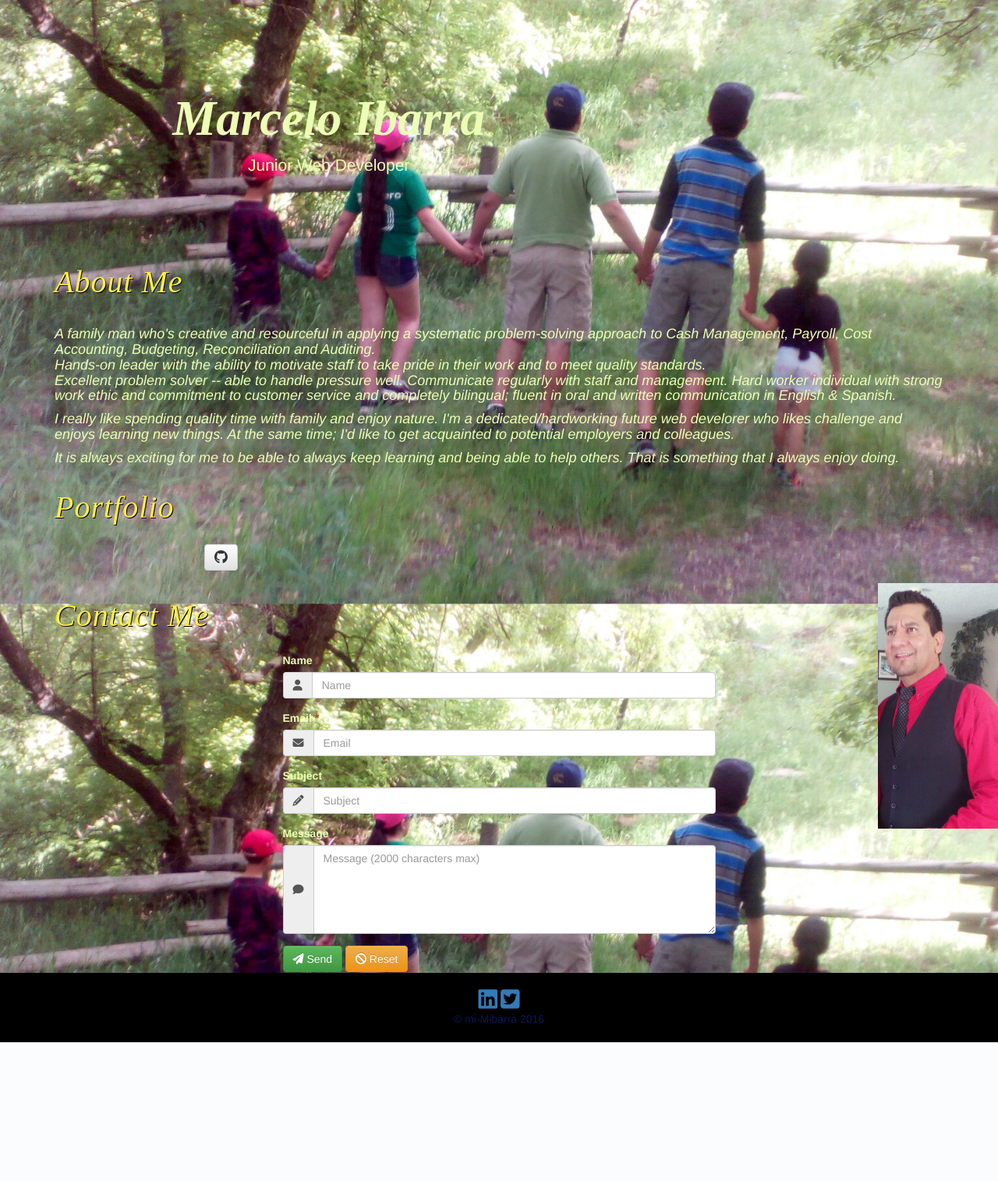
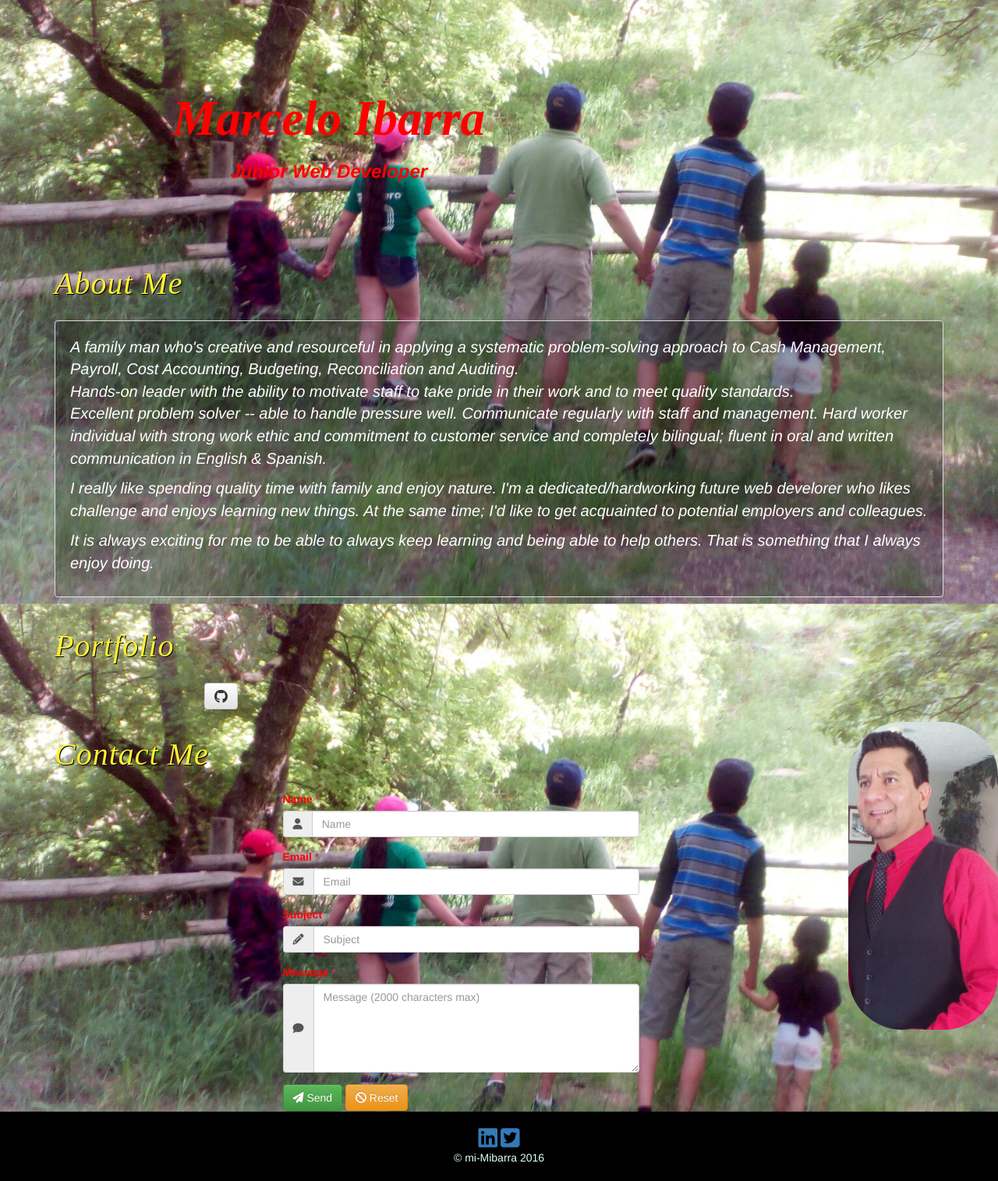
Before and after one commit to marcelo-ibarra/p-w-site, a PHP site: page / in a window 1280 px wide. Shown: the part 93-1608 px from the top of the page at 78% size. Before the commit the page ends 1430 px from the top, so only its background shows below. Run offline with PHP 8.4, Linux system fonts and the light colour scheme; some libraries are stand-ins or nearby versions.

Commit message:
Made a few adjustments to this site before check in

```diff
--- a/public_html/css/style.css
+++ b/public_html/css/style.css
@@ -1,7 +1,15 @@
 .picture-image {
-	width: 12%;
+	width: 15%;
+	height: auto;
+
+	border-radius: 70px;
+}
+
+.unique-image {
+	width: 100%;
 	height: auto;
 }
+
 
 /******************************************
 * Global Styles
@@ -11,7 +19,7 @@ body {
 	background: url("../images/mountains1.5.JPG") no-repeat center;
 	background-attachment: fixed;
 	background-size: cover;
-	color: #ecfeb5;
+	color: red;
 }
 
 .jumbotron {
@@ -43,7 +51,7 @@ h2, .h2 {
 	font-family: 'Abril Fatface', "Times New Roman", Times, Serif;
 	letter-spacing: 1px;
 	margin-bottom: 2.5rem;
-	color: #FFEF42;
+	color: #fff031;
 	font-style: italic;
 	text-shadow: 1px 1px 0 #000;
 	font-size: 4rem;
@@ -64,7 +72,7 @@ header {
 
 .navbar-brand {
 	font-family: 'Abril Fatface', "Times New Roman", Times, Serif;
-	font-size: 2.8rem;
+	font-size: 2.6rem;
 	letter-spacing: 1px;
 }
 
@@ -97,11 +105,19 @@ main {
 	padding: 5rem 0;
 }
 
+.well {
+	background: rgba(0, 0, 0, 0.22);
+	color: white;
+	/*
+border: solid #0af7f
+	*/
+	font-size: 2rem;
+}
 /******************************************
 * Footer Styles
 *******************************************/
 footer {
-	color: #091855;
+	color: #ddfffa;
 	padding: 1rem 0;
 	background: black;
 }
--- a/public_html/index.php
+++ b/public_html/index.php
@@ -104,7 +104,7 @@
 					<div class="col-xs-8">
 						<div class="jumbotron text-center">
 							<h1><i><strong>Marcelo Ibarra</h1></i></strong>
-							<p>Junior Web Developer</p>
+							<h3><strong><i>Junior Web Developer</strong></i></h3>
 					</div>
 				</div>
 				<!--<img class="home" src="documentation/images/home-page.jpeg" alt="Home Page">-->
@@ -121,17 +121,19 @@
 			<h2 class="heading">About Me</h2>
 			<div class="row">
 				<div class="col-md-12">
-					<h4 class="body"><i>
-					<p>A family man who's creative and resourceful in applying a systematic problem-solving approach to Cash 	Management, Payroll, Cost Accounting, Budgeting, Reconciliation and Auditing.<br>
+					<i>
+							<div class="well">
+								<p>A family man who's creative and resourceful in applying a systematic problem-solving approach to Cash 	Management, Payroll, Cost Accounting, Budgeting, Reconciliation and Auditing.<br>
 						Hands-on leader with the ability to motivate staff to take pride in their work and to meet 	quality standards.<br>
 						Excellent problem solver -- able to handle pressure well. Communicate regularly with staff and management.
 						Hard worker individual with strong work ethic and commitment to customer service and completely
 						bilingual; fluent in oral and written communication in English & Spanish.</p>
 					<p>I really like spending quality time with family and enjoy nature. I'm a dedicated/hardworking future web develorer who likes challenge and enjoys learning new things. At the same time; I'd
 						like to get acquainted to potential employers and colleagues.</p>
-					<p>It is always exciting for me to be able to always keep learning and being able to help others. That is something that I always enjoy doing.</p></h4></i>
+					<p>It is always exciting for me to be able to always keep learning and being able to help others. That is something that I always enjoy doing.</p></i>
 				</div>
-				<div class="col-md-8">
+				</div>
+			<div class="col-md-6">
 				</div>
 			</div>
 		</div>
@@ -146,13 +148,18 @@
 					</div>
 				</div>
 		<!--begin contact form-->
+
 		<img class="picture-image" src="images/picture_241pbw.JPG" align="right">
+
+
+
 		<div class="container">
 			<h2>Contact Me</h2>
 			<div class="row">
-				<div class="col-md-3"></div>
+				<div class="col-md-3">
+				</div>
 				<!--Begin Contact Form-->
-				<div class="col-md-6">
+				<div class="col-md-5">
 					<form id="contact-form" action="php/mailer.php" method="post">
 						<div class="form-group">
 							<label for="name">Name <span class="text-danger">*</span></label>
```
Also changed, not shown: public_html/images/unique_ler.4.JPG (added).
